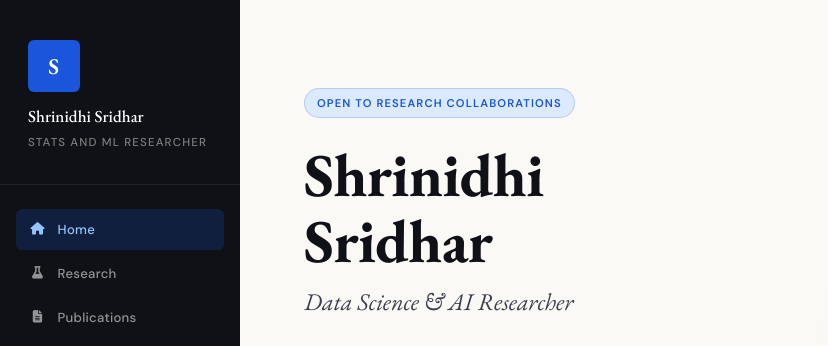
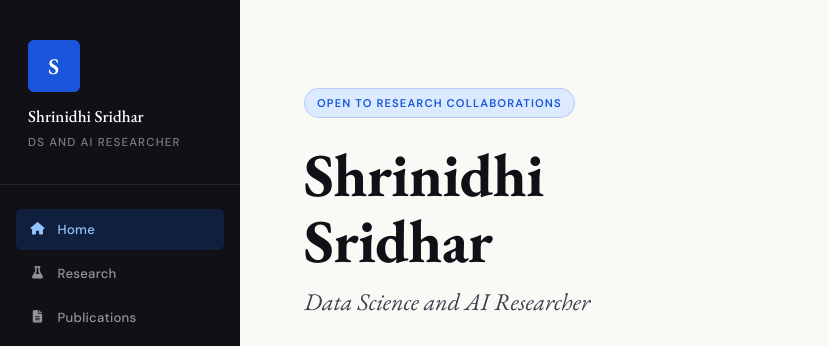
Before and after one commit to coding-pumpkin/Portfolio, a plain HTML site: page index.html in a window 1280 px wide. Shown: the top 346 px of the page, 0-828 px from the left. Drawn offline with nearby package versions, Linux system fonts and the light colour scheme.

Commit message:
changed header

```diff
--- a/index.html
+++ b/index.html
@@ -985,7 +985,7 @@ section:last-child { border-bottom: none; }
   <div class="sidebar-brand">
     <div class="sidebar-initials">S</div>
     <div class="sidebar-name">Shrinidhi Sridhar</div>
-    <div class="sidebar-role">Stats and ML Researcher</div>
+    <div class="sidebar-role">DS and AI Researcher</div>
   </div>
   <nav class="sidebar-nav">
     <a class="nav-link active" href="#hero"><i class="fas fa-home"></i> Home</a>
@@ -1015,7 +1015,7 @@ section:last-child { border-bottom: none; }
         <span class="hero-badge">Open to Research Collaborations</span>
       </div>
       <h1 class="hero-name">Shrinidhi<br>Sridhar</h1>
-      <p class="hero-subtitle">Data Science & AI Researcher</p>
+      <p class="hero-subtitle">Data Science and AI Researcher</p>
       <p class="hero-bio">
         3rd year Undergraduate Student pursuing dual degrees in Computer Science and Data Science, with a strong interest in statistical machine learning research. I am particularly passionate about <strong>machine learning reliability</strong>, <strong>model efficiency</strong>, and <strong>robustness under distribution shift and resource constraints</strong>, with applications in <strong>cybersecurity</strong> and <strong>biomedical field</strong>.
       </p>
```
